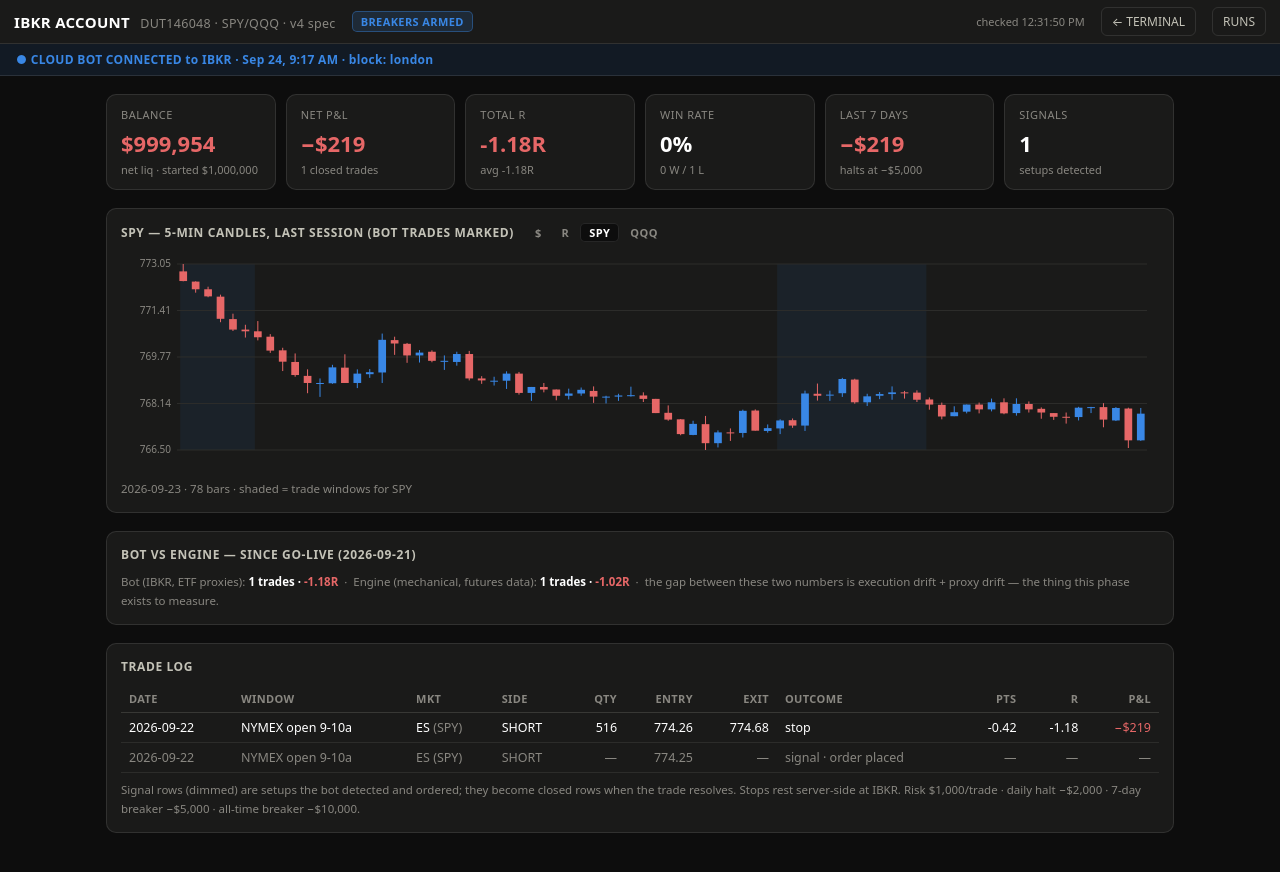
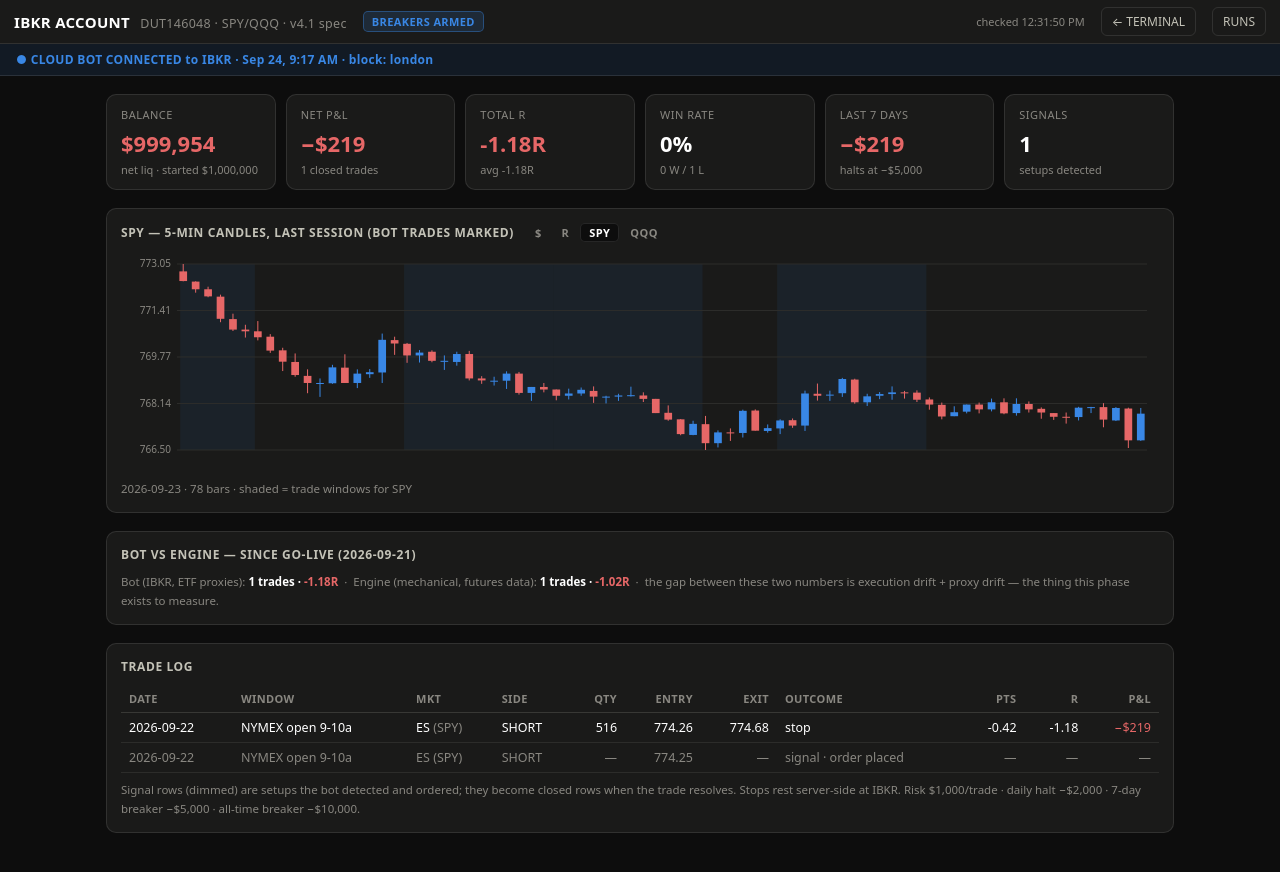
Before and after one commit to cjosh4toyotas-stack/silver-bullet-backtest, a plain HTML site: page paper.html in a window 1280 px wide. Drawn offline with Linux system fonts and the light colour scheme.

Commit message:
Update IBKR account version and window shading times

```diff
--- a/paper.html
+++ b/paper.html
@@ -67,7 +67,7 @@
 </head>
 <body>
 <div class="topbar">
-  <span class="sym">IBKR ACCOUNT <small>DUT146048 · SPY/QQQ · v4 spec</small></span>
+  <span class="sym">IBKR ACCOUNT <small>DUT146048 · SPY/QQQ · v4.1 spec</small></span>
   <span id="brk" class="badge ok" style="display:none"></span>
   <span class="spacer"></span>
   <span class="updated" id="upd"></span>
@@ -258,7 +258,8 @@ function drawEquity(closed, val, fmt){
 }
 
 // window name -> [start,end] minutes after NY midnight, for shading
-const WIN_MIN = {"London 3-4a":[180,240], "NYMEX open 9-10a":[540,600],
+const WIN_MIN = {"London 3-4a":[180,240], "Pre-market 8-9a":[480,540],
+  "NYMEX open 9-10a":[540,600], "Late-morning 11a-12p":[660,720],
   "Midday 12-1p":[720,780], "Pre-settle 1:30-2:30p":[810,870]};
 const nyMinutes = t => {
   const p = new Intl.DateTimeFormat("en-US",{timeZone:"America/New_York",
@@ -287,7 +288,8 @@ function drawCandles(sym, closed){
   const X=i=>pad.l+(i+0.5)/bars.length*(W-pad.l-pad.r);
   const Y=v=>pad.t+(1-(v-lo)/span)*(H-pad.t-pad.b);
   // v3 window shading for this proxy
-  const legs = sym==="SPY" ? ["London 3-4a","NYMEX open 9-10a","Pre-settle 1:30-2:30p"]
+  const legs = sym==="SPY" ? ["London 3-4a","Pre-market 8-9a","NYMEX open 9-10a",
+      "Late-morning 11a-12p","Midday 12-1p","Pre-settle 1:30-2:30p"]
                            : ["Midday 12-1p"];
   g.fillStyle="rgba(57,135,229,.08)";
   for(const wname of legs){
```
